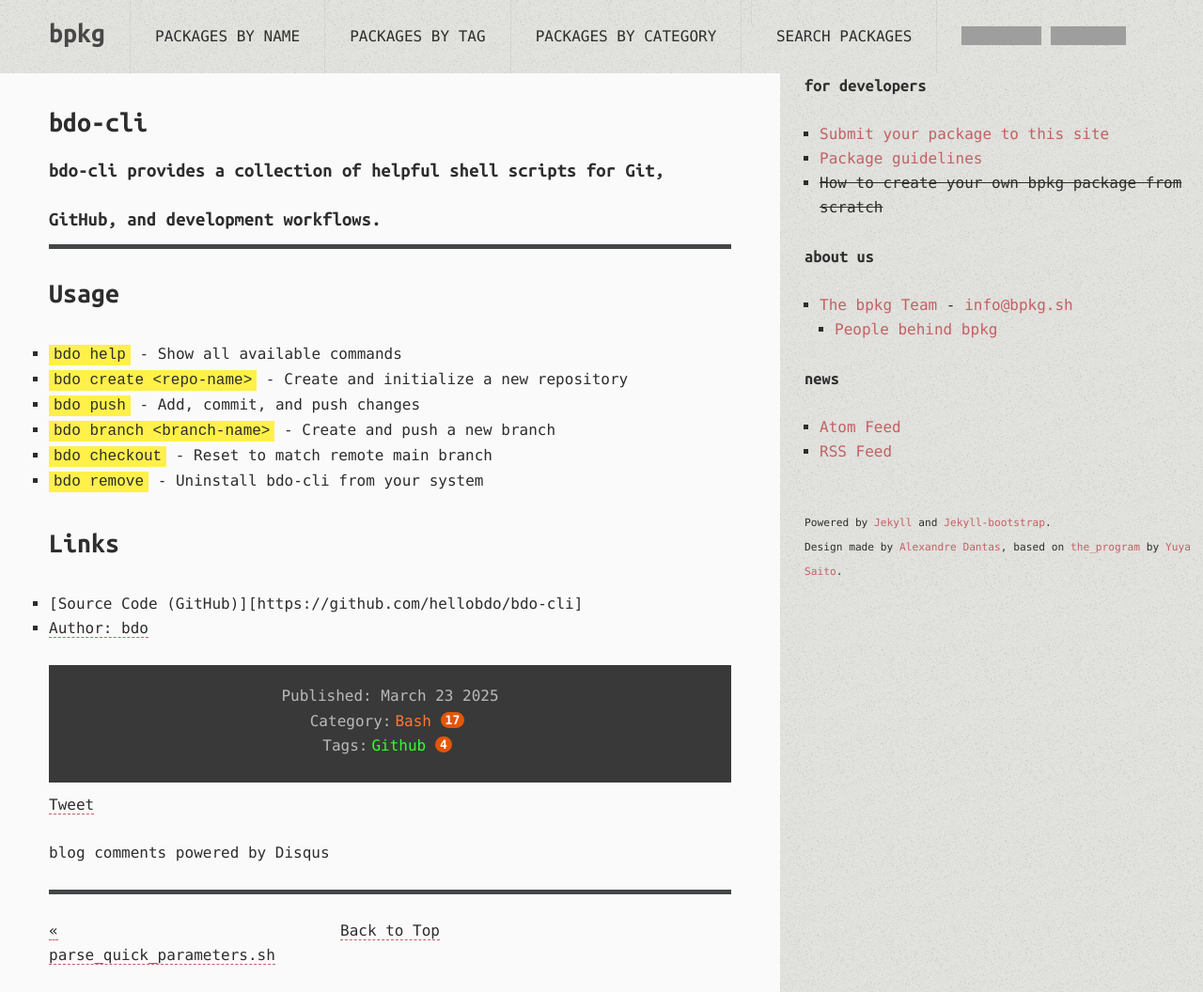
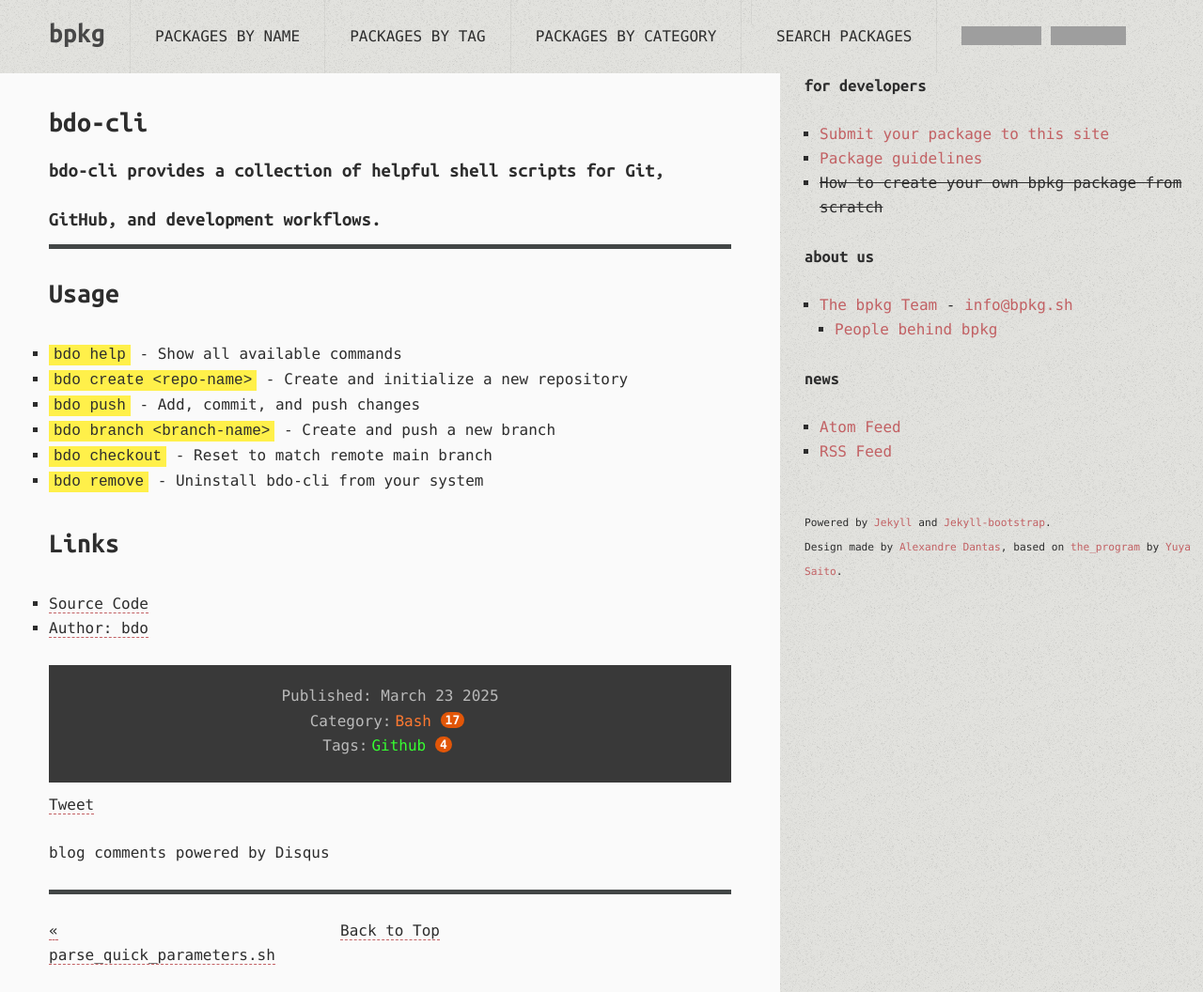
Before and after one commit to bpkg/bpkg.github.io, a Jekyll site: the page built from _posts/2025-03-23-bdo-cli.md, in a window 1280 px wide. Shown: the whole page at 94% size. Built offline with Jekyll 4.4.1, drawn with Linux system fonts in a browser that asks for light colours; comment, search, counter and statistics services are not loaded; grey boxes are pictures that could not be loaded.

Commit message:
adjusted links on bdo-cli post (#94)
* adding bdo-cli

* adjusted links on bdo-cli post

```diff
--- a/_posts/2025-03-23-bdo-cli.md
+++ b/_posts/2025-03-23-bdo-cli.md
@@ -18,5 +18,5 @@ tags: ["github"]
 
 ## Links
 
-* [Source Code (GitHub)][https://github.com/hellobdo/bdo-cli]
-* [Author: bdo](https://github.com/hellobdo, https://x.com/hellobdo)
+* [Source Code](https://github.com/hellobdo/bdo-cli)
+* [Author: bdo](https://github.com/hellobdo)
```
